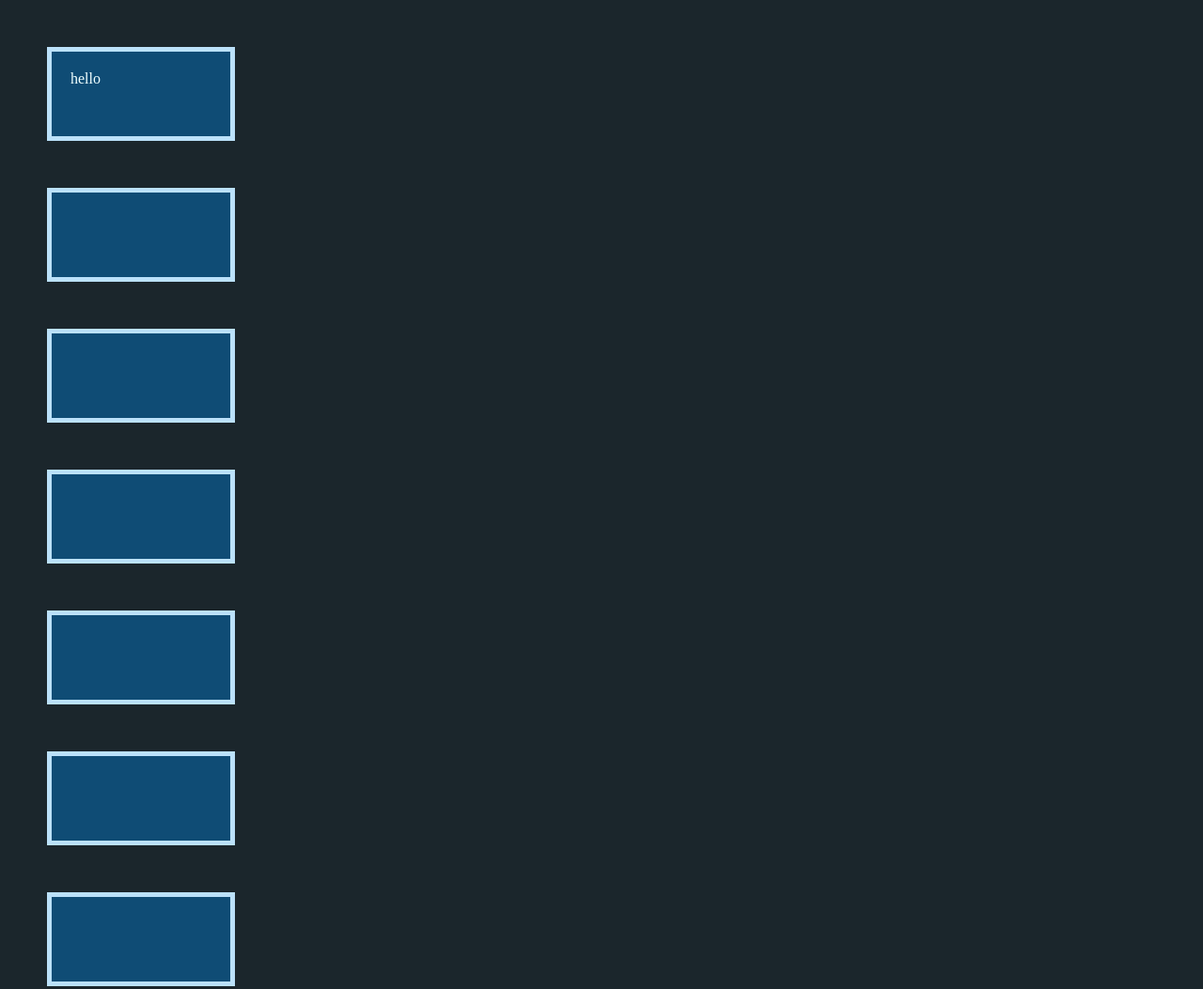
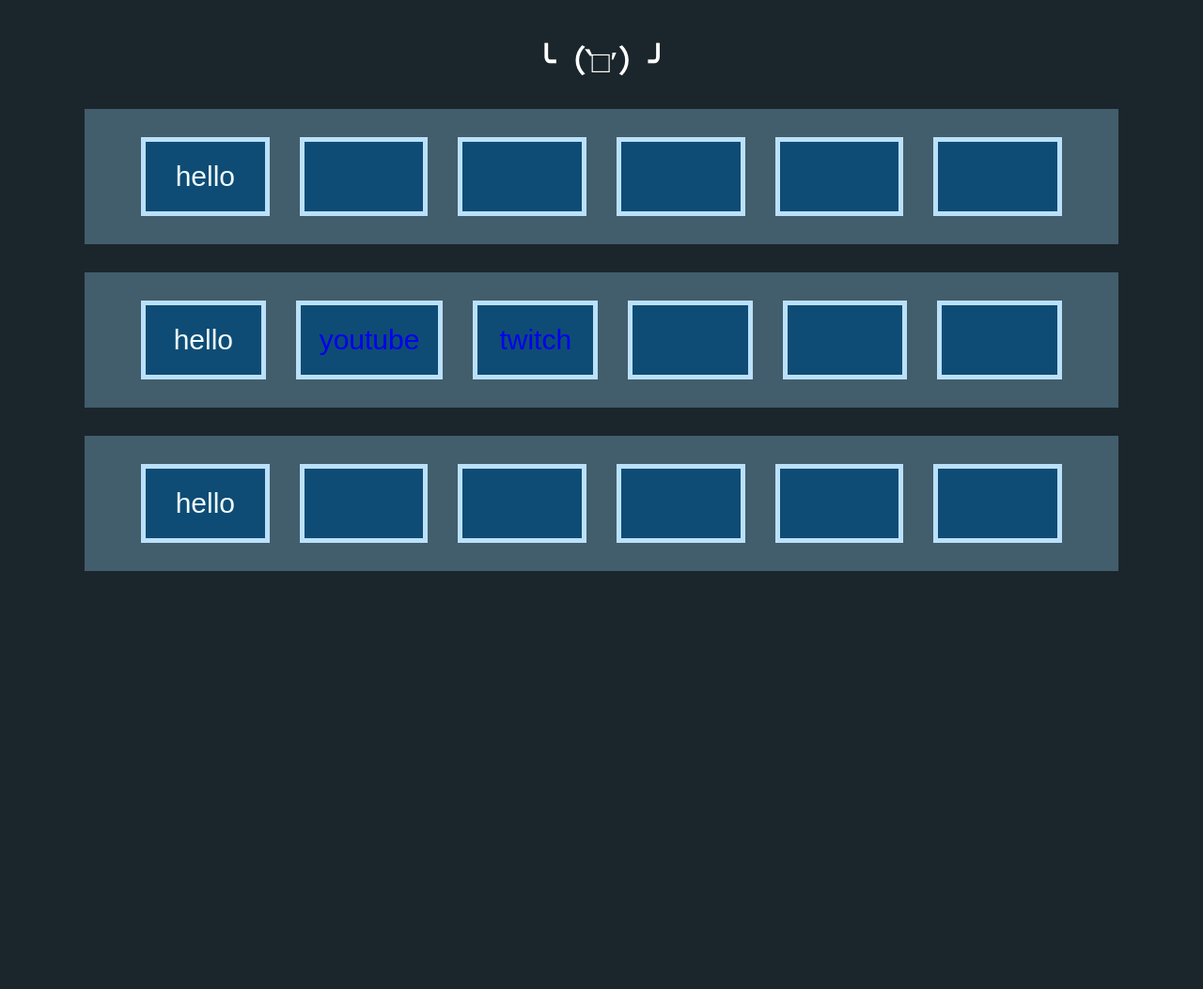
Before and after one commit to hansdf/start-page, a plain HTML site: page index.html in a window 1280 px wide. Shown: the whole page at 94% size. After the commit the page ends 800 px from the top, so only its background shows below. Drawn offline with Linux system fonts and the light colour scheme.

Commit message:
first updates
row structure

```diff
--- a/index.html
+++ b/index.html
@@ -7,12 +7,32 @@
     <link rel="stylesheet" href="style.css">
 </head>
 <body>
+    <h1 class="title">╰（‵□′）╯</h1>
+    <div id="container">
+        <div class="boxes"><link>hello</div>
+        <div class="boxes"></div>
+        <div class="boxes"></div>
+        <div class="boxes"></div>
+        <div class="boxes"></div>
+        <div class="boxes"></div>
+    </div>
+
+    <div id="container">
+        <div class="boxes">hello</div>
+        <div class="boxes"><a href="https://www.youtube.com/">youtube</a></div>
+        <div class="boxes"><a href="https://www.twitch.tv">twitch</a></div>
+        <div class="boxes"></div>
+        <div class="boxes"></div>
+        <div class="boxes"></div>
+    </div>
+
+    <div id="container">
         <div class="boxes">hello</div>
         <div class="boxes"></div>
         <div class="boxes"></div>
         <div class="boxes"></div>
         <div class="boxes"></div>
         <div class="boxes"></div>
-    <div class="boxes"></div>
+    </div>
 </body>
 </html>
--- a/style.css
+++ b/style.css
@@ -8,12 +8,46 @@ body {
     background-color: rgb(27, 38, 44);
 }
 
+.title {
+    text-align: center;
+    color: white;
+    margin-top: 40px;
+}
+
+#container {
+    display: flex;
+    flex-wrap: wrap;
+    gap: 2rem;
+    margin: 30px;
+    padding: 30px;
+    padding-left: 60px;
+    padding-right: 60px;
+    margin-left: 90px;
+    margin-right: 90px;
+    background-color: rgb(66, 93, 108);
+}
+
 .boxes {
     color: azure;
     background-color: rgb(15, 76, 117);
-    width: 200px;
-    height: 100px;
     padding: 20px;
     border: 5px solid rgb(187, 225, 250);
-    margin: 50px;
+    flex: 1;
+    text-align: center;
+    font-size: 30px;
+    font-family: Raleway, sans-serif;
 }
+
+a:link {
+    text-decoration: none;
+  }
+a:visited {
+    text-decoration: none;
+    color: azure;
+  }
+a:hover {
+    text-decoration: none;
+  }
+a:active {
+    text-decoration: none;
+  }
```
Lines whose indentation alone changed are shown as unchanged.
